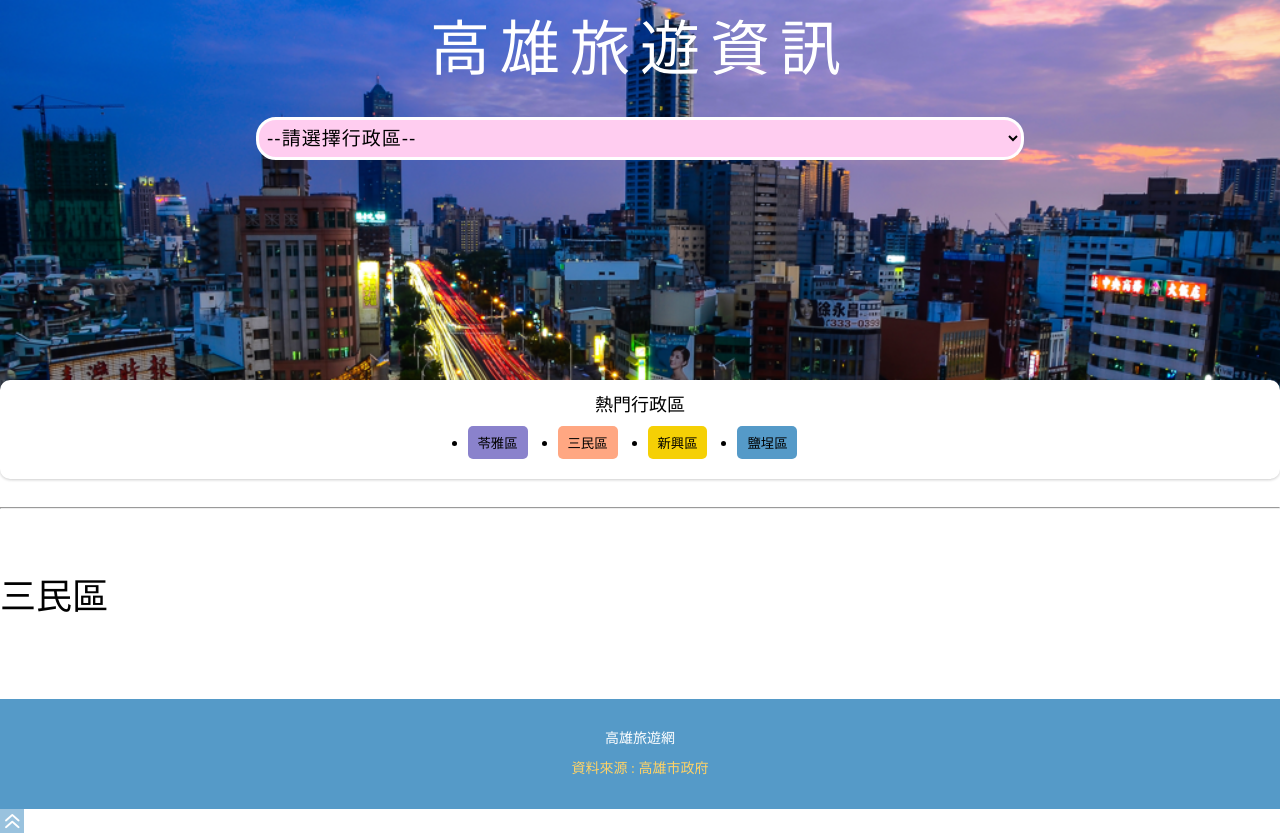
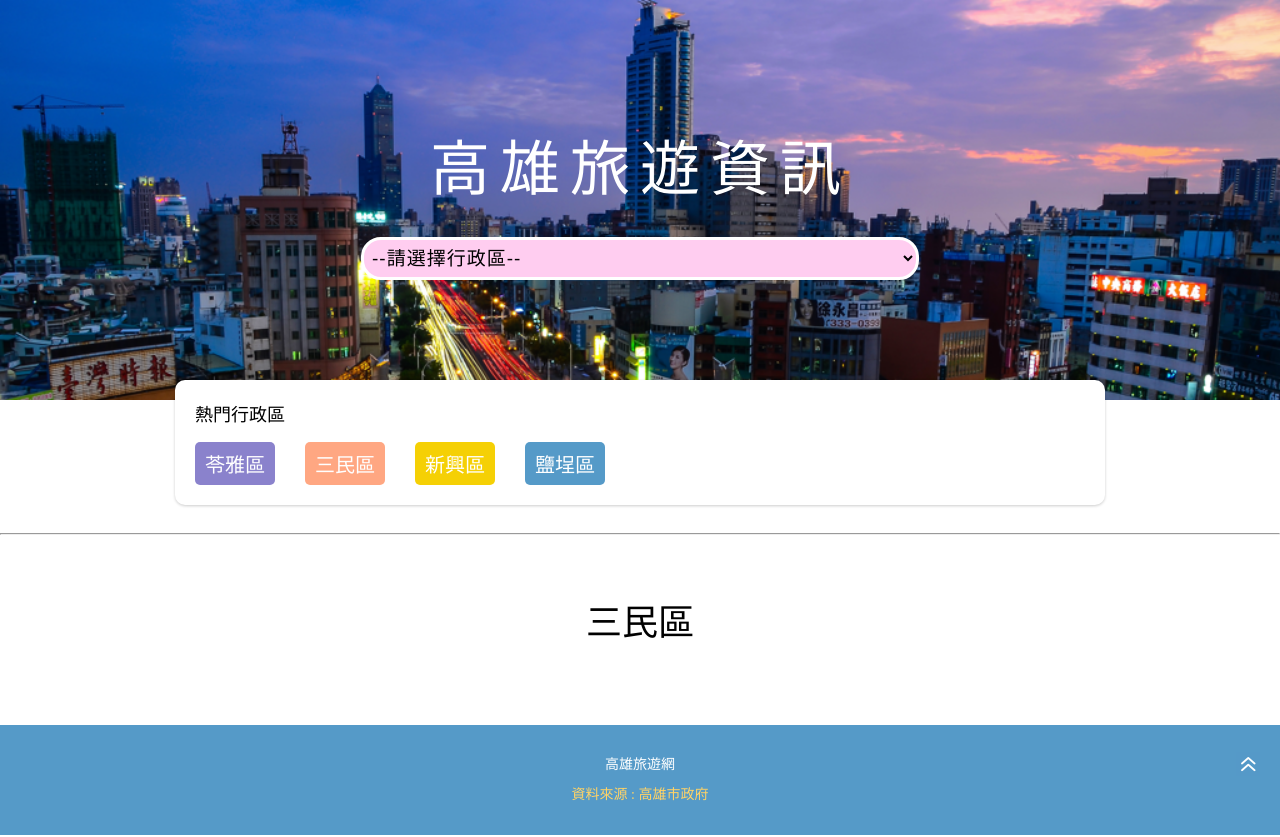
Before and after one commit to yinruei/javascript, a plain HTML site: page js-final-hw1/Index.html in a window 1280 px wide. Drawn offline with Linux system fonts and the light colour scheme.

Commit message:
update final-hw1

```diff
--- a/js-final-hw1/Index.html
+++ b/js-final-hw1/Index.html
@@ -11,7 +11,7 @@
 <body>
 
     <div class="header">
-        <div class="banner">
+        <!-- <div class="banner"> -->
         <div class="container text-center">
             <h1>高雄旅遊資訊</h1>
             <select id="selectDistrict">
@@ -22,7 +22,7 @@
                 <option value="鹽埕區">鹽埕區</option>
             </select>
         </div>
-        </div>
+        <!-- </div> -->
     </div>
 
     <div class="hot-spot">
--- a/js-final-hw1/css/main.css
+++ b/js-final-hw1/css/main.css
@@ -26,7 +26,25 @@ footer, header, hgroup, menu, nav, section {
 /* .box {
     width: 100%;
   } */
-.banner {
+* {
+  box-sizing: border-box;
+}
+body {
+  position: relative;
+}
+ul {
+  list-style: none;
+  padding: 0;
+}
+.container {
+  max-width: 930px;
+  margin: 0 auto;
+}
+.text-center {
+  text-align: center;
+}
+
+.header {
     width: 100%;
     height: 400px;
     background-image: url('../images/Hero.png');
@@ -34,12 +52,19 @@ footer, header, hgroup, menu, nav, section {
     background-position: center center;
     background-repeat: no-repeat;
   }
+.header .container {
+  position: relative;
+  top: 50%;
+  transform: translateY(-50%);
+}
+
 .header h1 {
   margin-bottom: 30px;
   text-align: center;
   font-size: 60px;
   color: #fff;
-  letter-spacing: 10px;}
+  letter-spacing: 10px;
+}
 
   .header select {
     display: block;
@@ -64,10 +89,15 @@ footer, header, hgroup, menu, nav, section {
   box-shadow: 0 1px 3px 0 rgba(0, 0, 0, 0.2); }
 .hot-spot ul {
   margin: 0 auto;
-  padding-left: 15px;
+  padding-left: 0;
+  list-style: none;
+}
+
+.hot-spot ul:after {
   content: "";
   display: table;
-  clear: both; }
+  clear: both;
+}
 
 .hot-spot li {
   float: left;
@@ -76,16 +106,20 @@ footer, header, hgroup, menu, nav, section {
 
   .hot-spot li input {
     padding: 7px 10px;
-    color:black;
+    /* color:black; */
+    color: #fff;
+    font-size: 20px;
     border: none;
     border-radius: 5px;
-    cursor: pointer; }
+    cursor: pointer;
+  }
 
 .hot-spot h2{
   position: relative;
-  top: -10px;
+  margin-bottom: 1rem;
+  /* top: -10px; */
   font-size: 18px;
-  text-align: center;
+  /* text-align: center; */
 }
 
 .hot-spot a {
@@ -166,3 +200,13 @@ footer, header, hgroup, menu, nav, section {
   .footer p {
     font-size: 14px;
     color: #FFD366; }
+
+
+.goTop {
+  position: fixed;
+  right: 20px;
+  bottom: 20px;
+}
+.goTop a {
+  display: block;
+}
```
Lines whose indentation alone changed are shown as unchanged.
